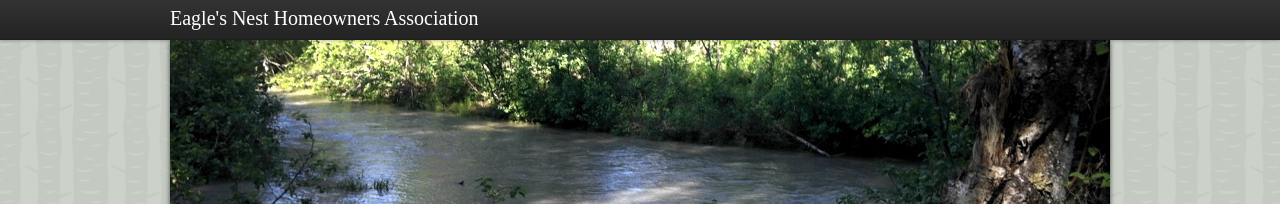
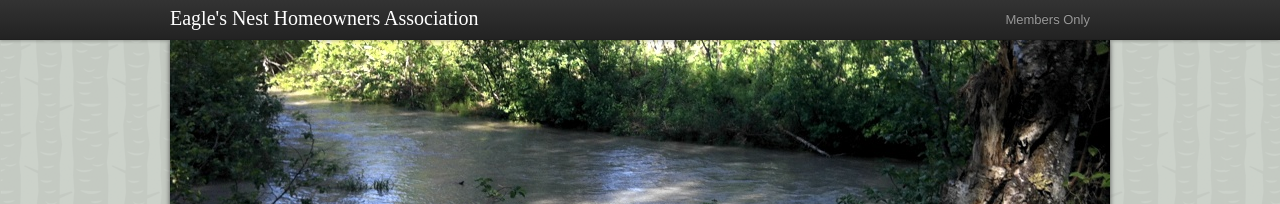
Before and after one commit to thesurlydev/eaglesnest-hoa.net, a Jekyll site: the page built from index.markdown, in a window 1280 px wide. Shown: the top 204 px of the page. Built offline with Jekyll 4.4.1, drawn with Linux system fonts in a browser that asks for light colours; some web fonts are replaced; Markdown is read by kramdown in place of the engine named in the settings.

Commit message:
added members only link

```diff
--- a/_layouts/default.html
+++ b/_layouts/default.html
@@ -33,7 +33,11 @@
             <div class="pull-left">
                 <h3><a class="brand" href="/">{{ site.title }}</a></h3>
             </div>
-
+            <div class="nav-collapse pull-right">
+                <ul class="nav">
+                    <li id="mem"><a href="http://members.eaglesnest-hoa.net/">Members Only</a></li>
+                </ul>
+            </div>
         </div>
     </div>
 </div>
```
